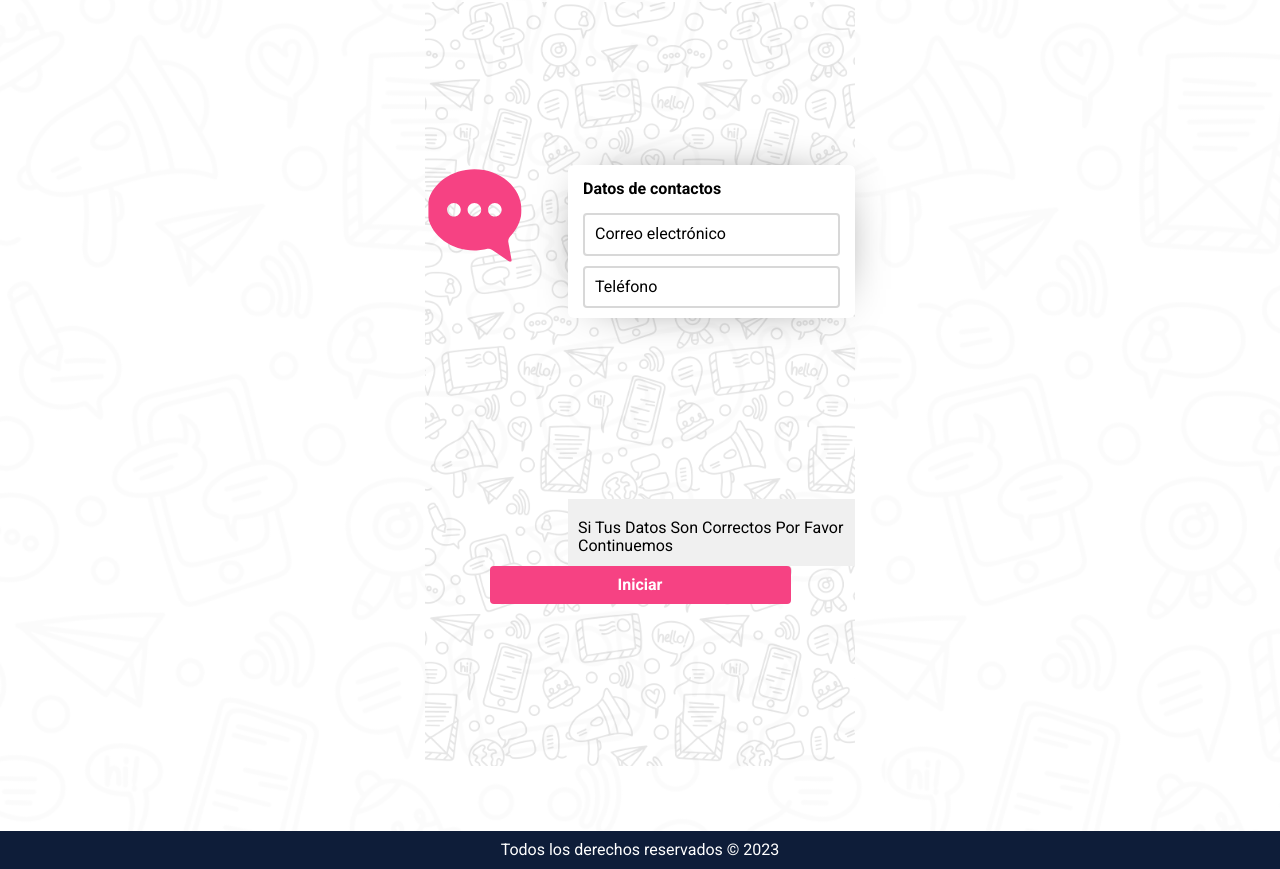
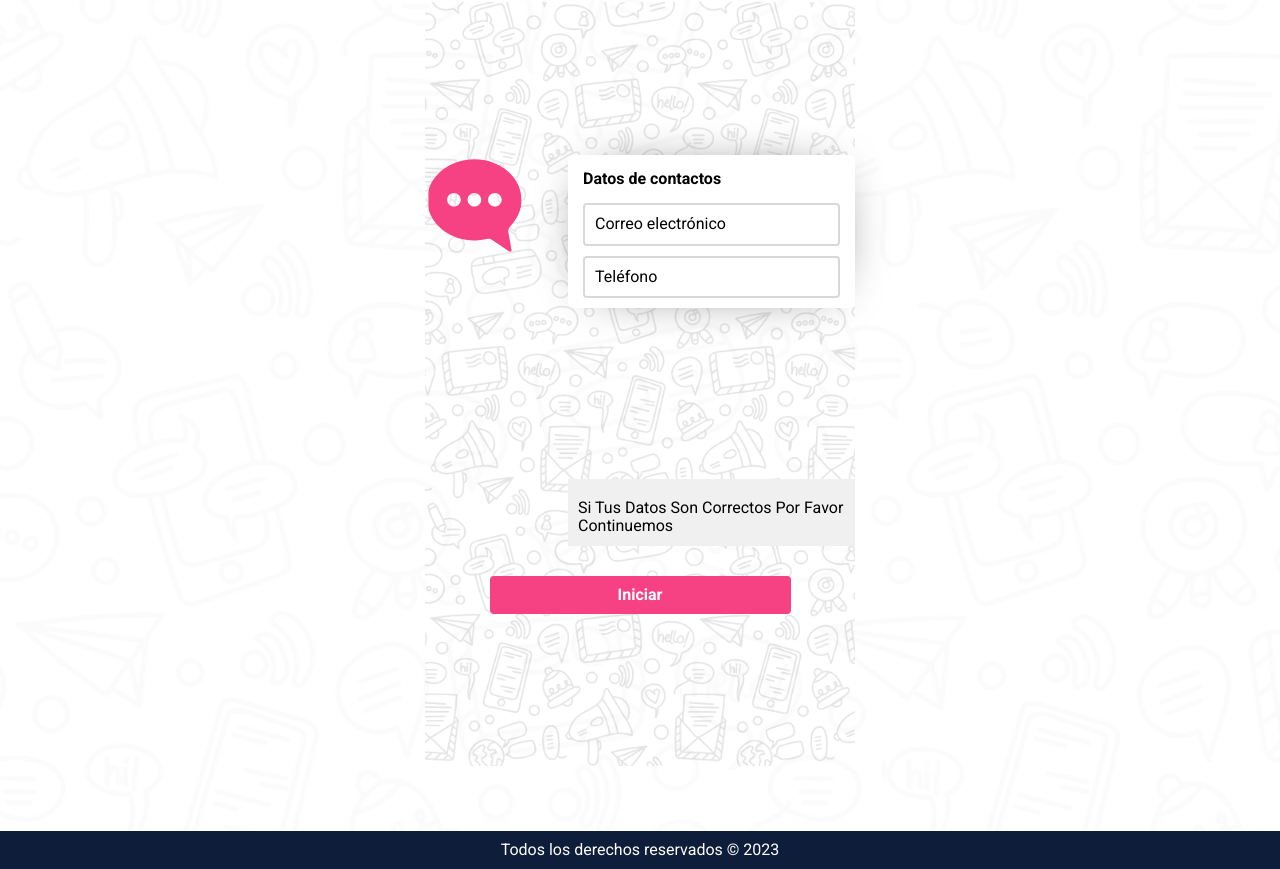
Before and after one commit to HarrisonHdez/chat-form, a React (Vite) app: page / in a window 1280 px wide. Shown: the part 1014-1883 px from the top of the page. Built offline with nearby package versions, Linux system fonts and the light colour scheme.

Commit message:
first commit

```diff
--- a/src/components/DataBox.jsx
+++ b/src/components/DataBox.jsx
@@ -5,6 +5,7 @@ const DataBoxContainer = styled.div`
   display: flex;
   flex-direction: column;
   align-items: flex-end;
+  gap: 30px;
 `;
 
 const BoxText = styled.div`
@@ -26,13 +27,13 @@ const Text = styled.p`
 const PinkBox = styled.div`
   background-color: var(--primaryColor);
   padding: 10px;
-  margin-top: 10px;
   text-align: center;
   font-family: var(--primaryFont);
   font-weight: 400;
   border-radius: 4px;
   text-transform: capitalize;
   text-align: left;
+  padding: 30px;
 `;
 
 const Button = styled.button`
```
